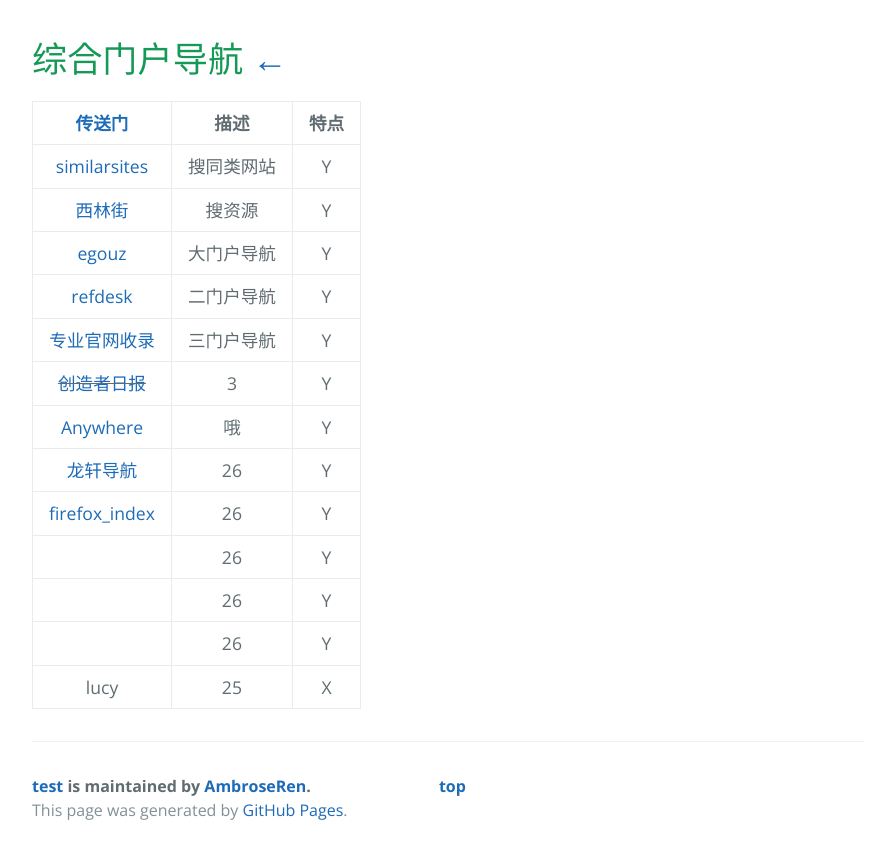
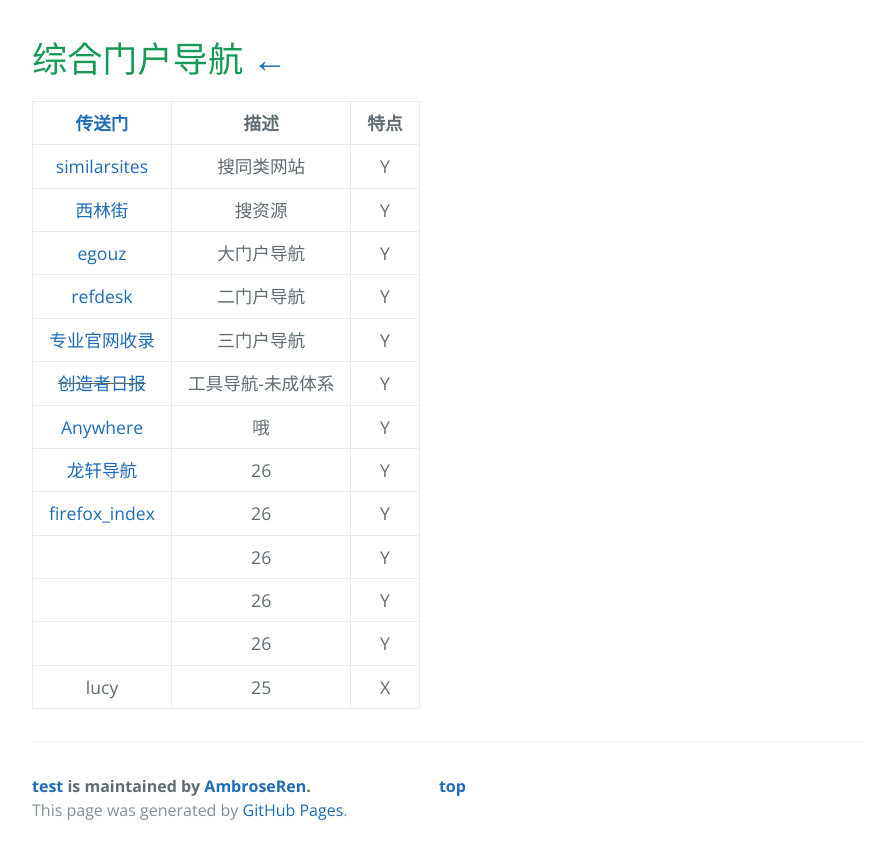
Before and after one commit to AmbroseRen/test, a Jekyll site: the page built from Library/synthesize.md, in a window 1280 px wide. Shown: the top 859 px of the page, without its empty margins (192-1087 px from the left). Built offline with Jekyll 4.4.1, drawn with Linux system fonts in a browser that asks for light colours; our own code applies the rules of GitHub Pages for plain Markdown files; the repository's description, which GitHub fills in, is left out.

Commit message:
Update synthesize.md

```diff
--- a/Library/synthesize.md
+++ b/Library/synthesize.md
@@ -7,7 +7,7 @@
 | [egouz](https://www.egouz.com/) | 大门户导航 | Y |
 | [refdesk](https://www.refdesk.com/) | 二门户导航 | Y |
 | [专业官网收录](http://www.gfwz.com/) | 三门户导航 | Y |
-| ~~[创造者日报](https://creatorsdaily.com/)~~ | 3 | Y |
+| ~~[创造者日报](https://creatorsdaily.com/)~~ | 工具导航-未成体系 | Y |
 | [Anywhere](http://lackar.com/aa/) | 哦 | Y |
 | [龙轩导航](http://ilxdh.com/) | 26 | Y |
 | [firefox_index](http://offlintab.firefoxchina.cn/) | 26 | Y |
```
